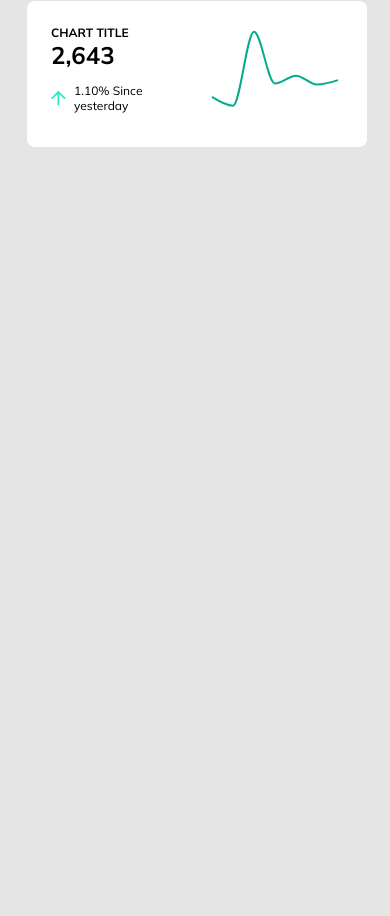
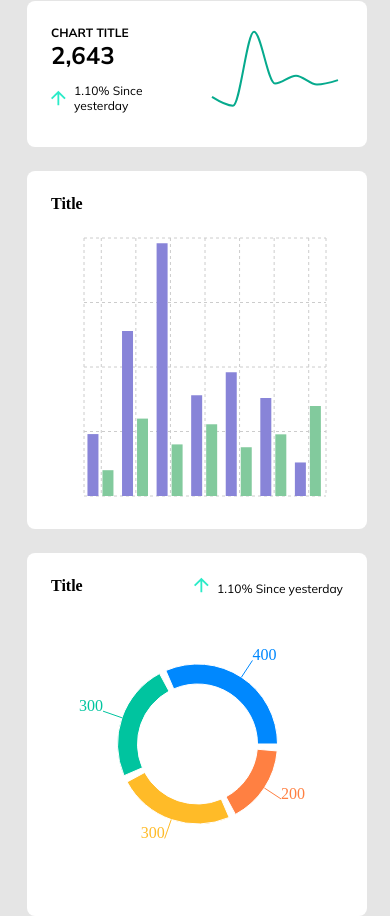
Before and after one commit to Saffe-filiz/React-Dashboard, a React (Create React App) app: page / in a window 390 px wide. Shown: the part 1049-1965 px from the top of the page. Before the commit the page ends 1196 px from the top, so only its background shows below. Built offline with nearby package versions, Linux system fonts and the light colour scheme.

Commit message:
Pie Chart Responsive

```diff
--- a/src/Assets/Style/style.css
+++ b/src/Assets/Style/style.css
@@ -238,7 +238,6 @@ nav .support ul li {
 .dashboardContainer {
     position: absolute;
     width: calc(100% - 200px);
-    height: auto;
     right: 0%;
     top: 70px;
     padding: 24px 0 0 24px;
@@ -403,8 +402,8 @@ header p {
 
 .dashboardThirdDataBox {
   display: inline-flex;
-  width: calc(100% - 31px);
-  height: 358px;
+  width: 100%;
+  height: auto;
   margin-top: 24px;
   gap: 24px;
 }
@@ -434,15 +433,17 @@ header p {
 /* PIE CHART CONTENT START */
 
 .dashboardThirdDataBox .pieChartContent {
-  width: 400px;
-  height: 358px;
+  max-width: 348px;
+  width: 100%;
+  height: auto;
   padding: 24px;
   border-radius: var(--mainBorderRadius);
   background-color: var(--mainBackGroundColor);
 }
 
 .pieChartContent .pieChart {
-  width: 285px;
+  max-width: 285px;
+  width: 100%;
   height: 272px;
   margin: 12px auto;
 }
@@ -541,6 +542,16 @@ header p {
     }
 
     .dashboardSecondDataBox {
+        justify-content: center;
+        gap: 0;
         flex-direction: column;
     }
+
+    .dashboardThirdDataBox {
+        justify-content: center;
+
+
+        flex-direction: column;
+    }
+
 }
--- a/src/Components/TheDashboardBody.js
+++ b/src/Components/TheDashboardBody.js
@@ -203,6 +203,10 @@ function Dashboard () {
                 <LineChart data={lineChartData[1]} stroke="#FFDF90"/>
                 <LineChart data={lineChartData[2]} stroke="#06AA8D"/>
             </section>
+            <section className="dashboardThirdDataBox">
+                <TheBarChart data={tinyBarChart}/>
+                <ThePieChart data={pieChartData.data} colors={pieChartData.colors}/>
+            </section>
 		</div>
 	)
 }
```
